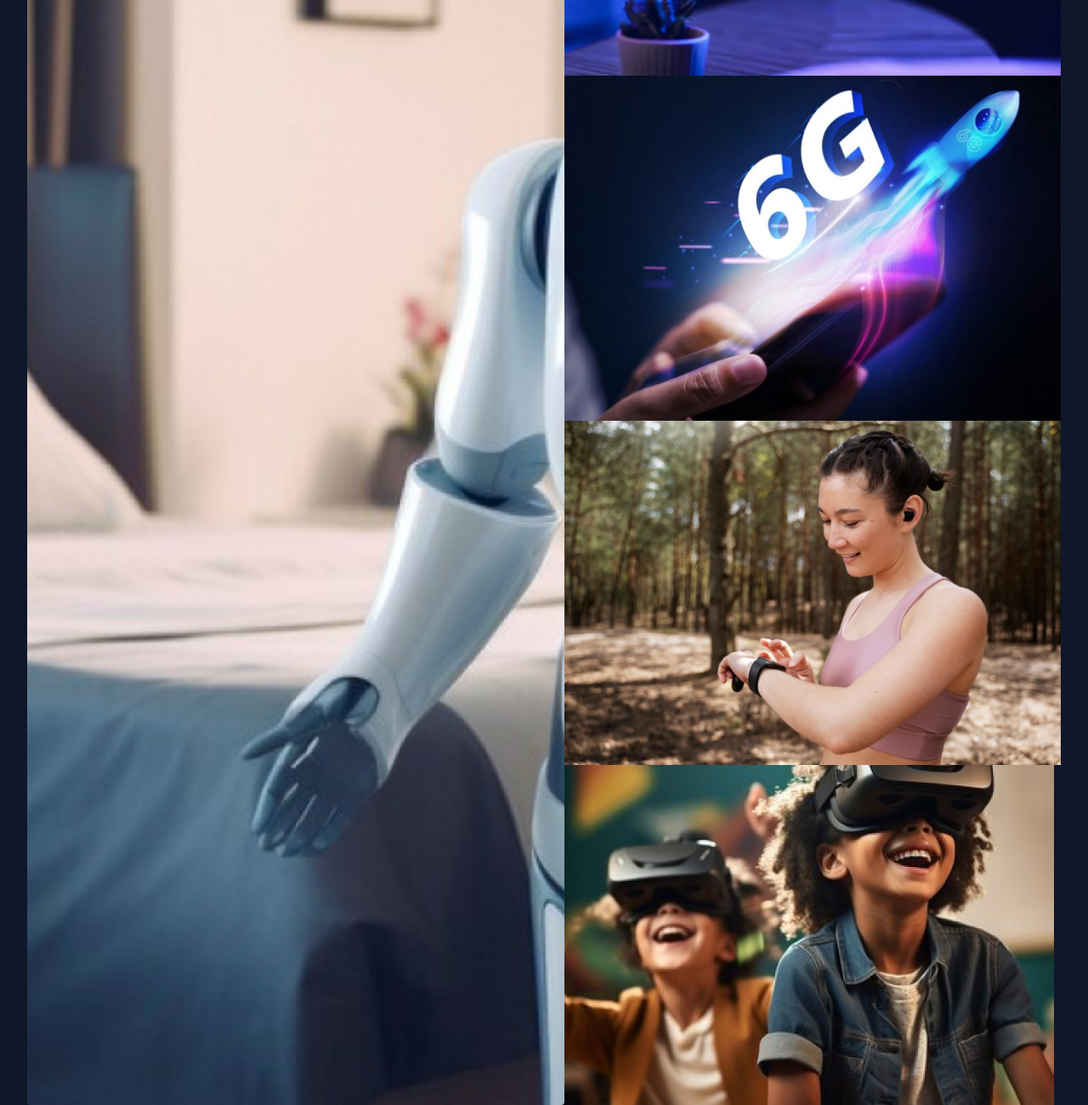
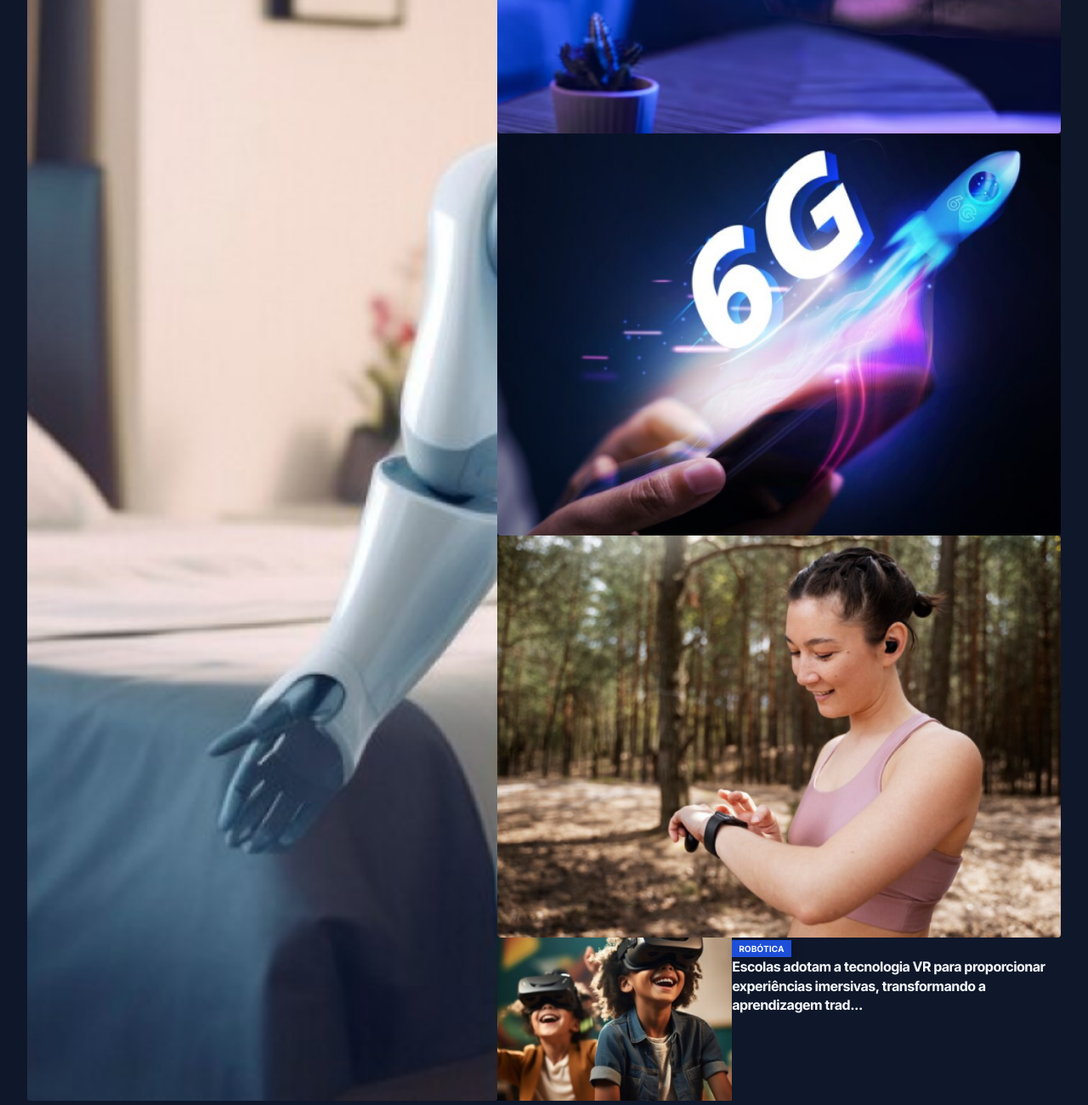
Before and after one commit to Gab-byt/Portal-de-Noticias, a plain HTML site: page index.html in a window 1280 px wide. Shown: the part 471-1771 px from the top of the page at 85% size. Drawn offline with Linux system fonts and the light colour scheme; a web font is replaced by a local one.

Commit message:
finalizando a seção destaques

```diff
--- a/index.html
+++ b/index.html
@@ -54,7 +54,7 @@
 
         <figcaption>
           <span class="content-tag">robótica</span>
-          <h2 class="text-2xl">
+          <h2 class="text-lg">
             Robôs domésticos começam a ser adotados para tarefas diárias, prometendo mais conforto e eficiência nas residências.
           </h2>
         </figcaption>
@@ -62,18 +62,46 @@
 
       <!-- OUTRAS IMAGENS -->
       <div class="grid">
-        <div>
-          <img src="assets/images/Image 02.png" alt="Notícia 2" />
-        </div>
-        <div>
+        <figure class="card">
+          <img src="assets/images/Image 02.png" alt=" Novo Smartphone Projetor 3D chega no mercado, transformando a forma como vemos nossa tela!" />
+
+          <figcaption>
+            <span class="content-tag">robótica</span>
+            <h2 class="text-lg">
+              Novo Smartphone Projetor 3D chega no mercado, transformando a forma como vemos nossa tela!
+            </h2>
+        </figcaption>
+
+        </figure>
+        <figure class="card">
           <img src="assets/images/Image 03.png" alt="Notícia 3" />
-        </div>
-        <div>
+
+          <figcaption>
+            <span class="content-tag">robótica</span>
+            <h2 class="text-lg">
+             Tecnologia 6G chega às metrópoles brasileiras, prometendo revolucionar a forma como vivemos e nos comuni...
+            </h2>
+        </figcaption>
+
+        </figure>
+        <figure class="card">
           <img src="assets/images/Image 04.png" alt="Notícia 4" />
-        </div>
-        <div class="grid grid-flow-col">
+           <figcaption>
+            <span class="content-tag">robótica</span>
+            <h2 class="text-lg">
+             Empresa lança relógio inteligente capaz de monitorar a saúde mental, oferecendo insights valiosos para o ...
+            </h2>
+        </figcaption>
+        </figure class="card">
+        <figure class="grid grid-flow-col">
           <img src="assets/images/Image 05.png" alt="Notícia 5" />
-        </div>
+           <figcaption>
+            <span class="content-tag">robótica</span>
+            <h2 class="text-lg">
+              Escolas adotam a tecnologia VR para proporcionar experiências imersivas, transformando a aprendizagem trad...
+            </h2>
+        </figcaption>
+        </figure>
       </div>
     </section>
   </main>
--- a/styles/section.css
+++ b/styles/section.css
@@ -23,11 +23,16 @@
             #020617
         );
     }
+
     figcaption {
         position: absolute;
         bottom: 0;
 
         padding: 24px;
+
+        &:has(.text-lg) {
+            padding:12px;
+        }
 
         h2 {
             margin-top:8px;
```
